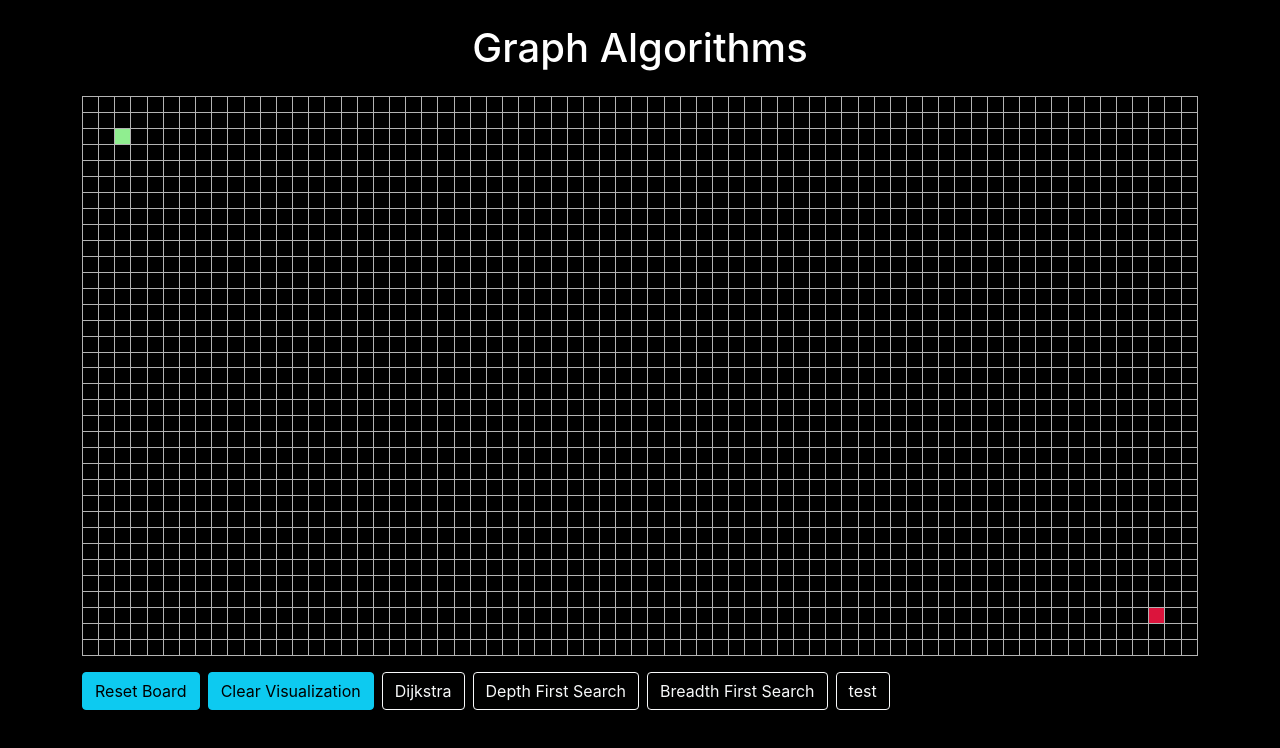
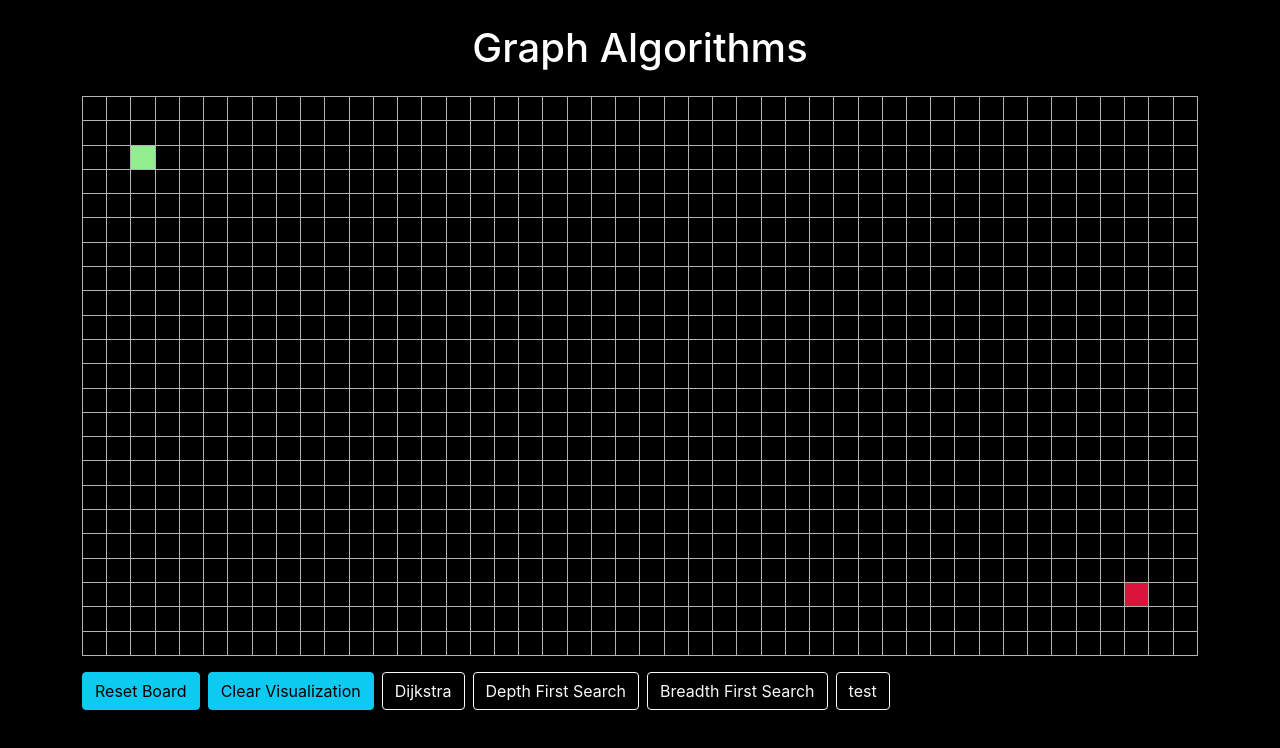
Before and after one commit to anish-kondepudi/AlgorithmVisualizer, a React (Create React App) app in the folder algorithm_visualizer/: page /graph in a window 1280 px wide. Shown: the top 748 px of the page. Built offline with nearby package versions, Linux system fonts and the light colour scheme.

Commit message:
dumb commit

```diff
--- a/algorithm_visualizer/src/pages/GraphPage.js
+++ b/algorithm_visualizer/src/pages/GraphPage.js
@@ -4,8 +4,8 @@ import { useState, useEffect, useRef } from "react"
 import {Node} from './graph_components/Node';
 
 const VISIT_DELAY = 10;
-const PATH_DELAY = 20;
-const CELL_SIZE = 1;
+const PATH_DELAY = 30;
+const CELL_SIZE = 1.5;
 const GRID_HEIGHT = 70;
 const pxToNode = px => Math.floor(px / parseFloat(getComputedStyle(document.documentElement).fontSize) / CELL_SIZE);
 
```
